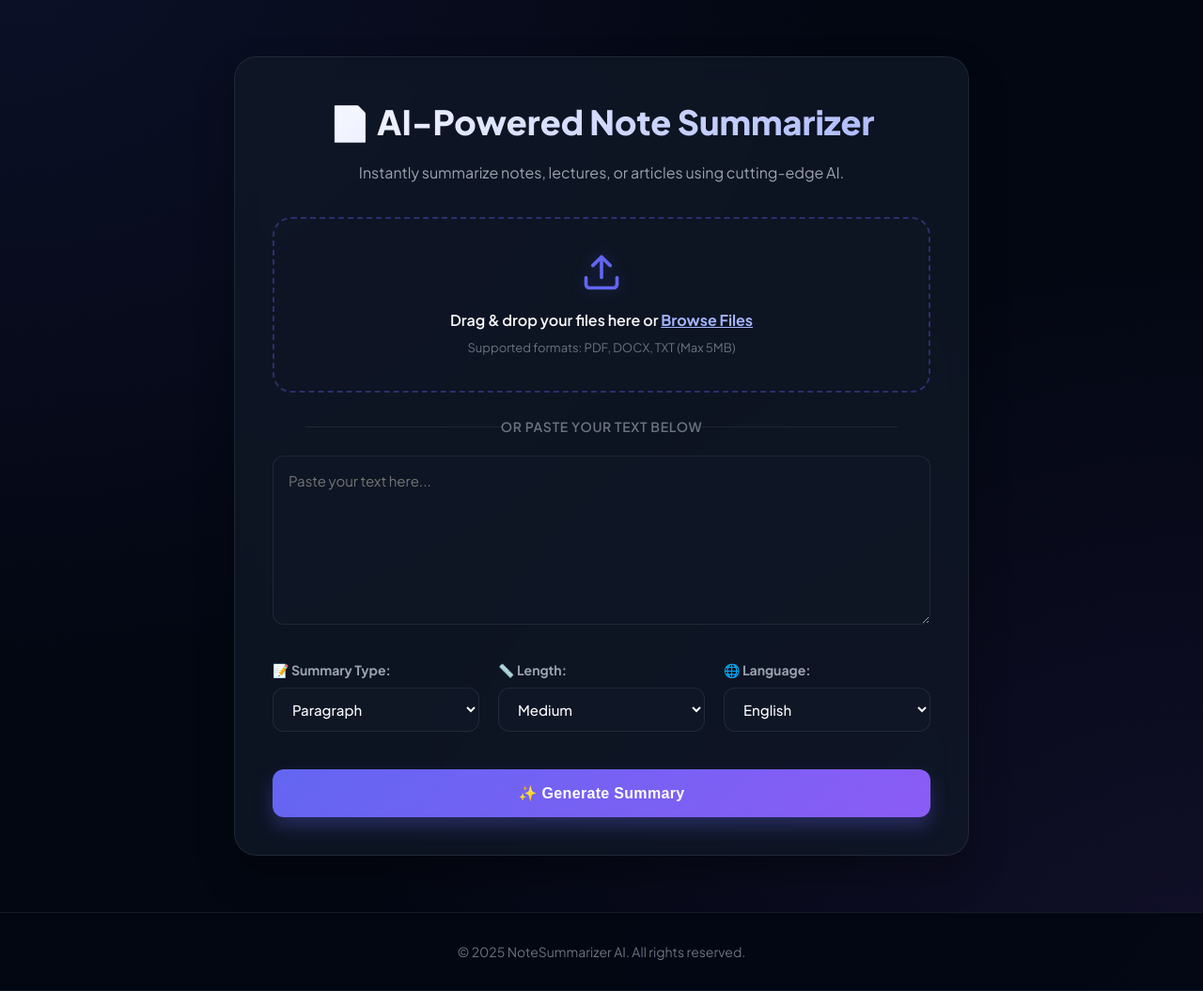
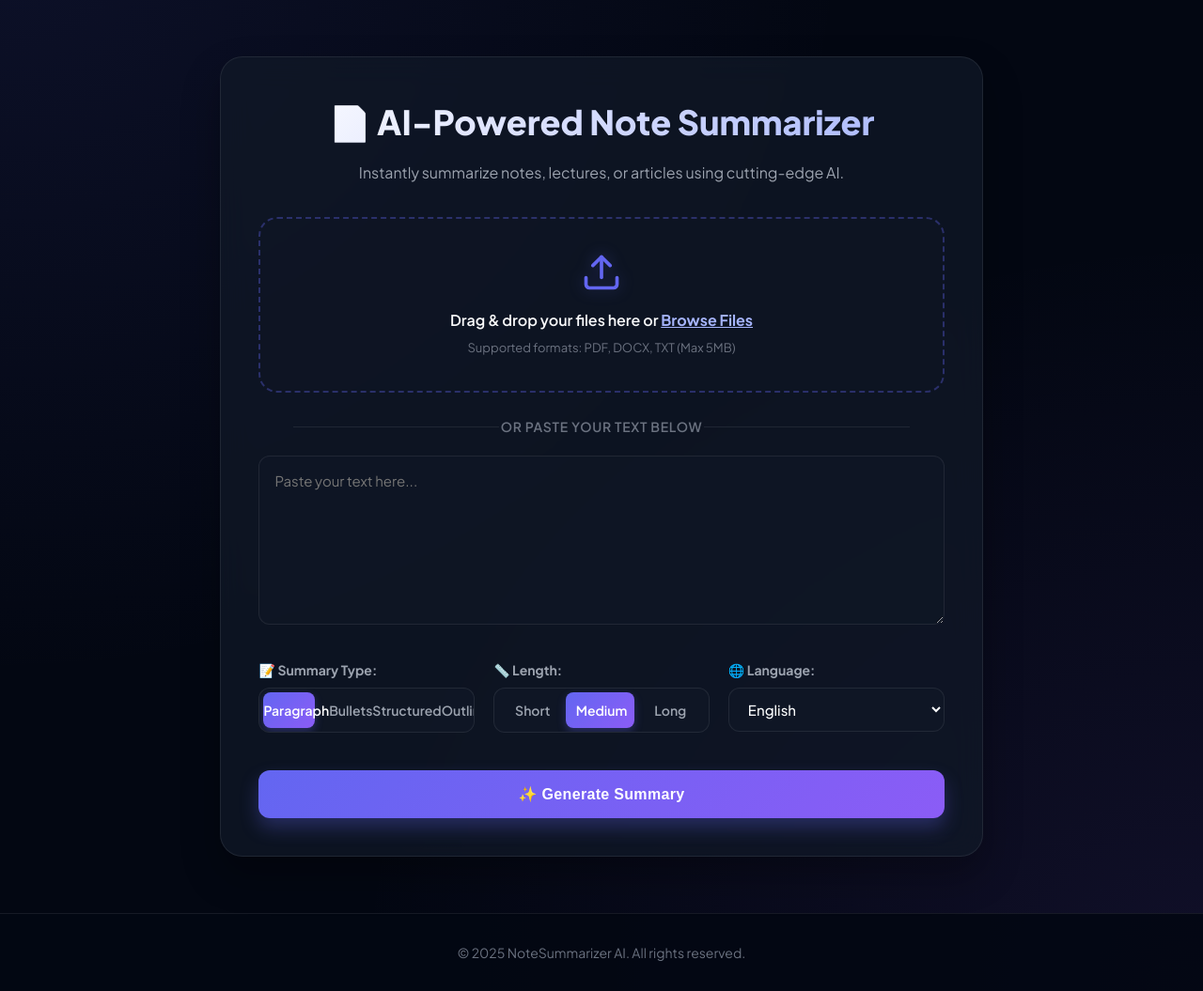
Before and after one commit to Sanjay-Mathivanan/NoteSummarizerAI, a Flask app: page /summarize in a window 1280 px wide. Shown: the part 77-1132 px from the top of the page at 94% size. Run offline with Flask 3, Linux system fonts and the light colour scheme.

Commit message:
Upgrade: Replace Summary Type & Length dropdown selects with custom Segmented Slider Controls

```diff
--- a/static/style.css
+++ b/static/style.css
@@ -797,3 +797,101 @@ footer a:hover {
   transform: translateY(-1px);
   box-shadow: 0 4px 10px rgba(99, 102, 241, 0.15);
 }
+
+/* Segmented Control styling */
+.segmented-control {
+  position: relative;
+  display: flex;
+  background: rgba(17, 24, 39, 0.8);
+  border: 1px solid var(--card-border);
+  padding: 4px;
+  border-radius: 12px;
+  width: 100%;
+  height: 48px;
+  align-items: center;
+  overflow: hidden;
+}
+
+.segmented-control input[type="radio"] {
+  display: none;
+}
+
+.segmented-control label {
+  flex: 1;
+  text-align: center;
+  font-size: 14px;
+  font-weight: 600;
+  color: var(--text-secondary);
+  cursor: pointer;
+  z-index: 2;
+  margin-bottom: 0;
+  transition: color 0.25s ease;
+  user-select: none;
+  height: 100%;
+  display: flex;
+  justify-content: center;
+  align-items: center;
+}
+
+.segmented-control input[type="radio"]:checked + label {
+  color: #fff;
+}
+
+/* Slider indicator */
+.segmented-slider {
+  position: absolute;
+  top: 4px;
+  bottom: 4px;
+  left: 4px;
+  border-radius: 8px;
+  background: var(--primary-gradient);
+  box-shadow: 0 4px 10px rgba(99, 102, 241, 0.3);
+  transition: all 0.3s cubic-bezier(0.25, 0.8, 0.25, 1);
+  z-index: 1;
+}
+
+/* Calculations for Length Control (3 items) */
+.length-control .segmented-slider {
+  width: calc(100% / 3 - 8px / 3);
+}
+
+#length-short:checked ~ .segmented-slider {
+  left: 4px;
+}
+
+#length-medium:checked ~ .segmented-slider {
+  left: calc(100% / 3);
+}
+
+#length-long:checked ~ .segmented-slider {
+  left: calc(2 * 100% / 3 - 4px);
+}
+
+/* Calculations for Type Control (4 items) */
+.type-control .segmented-slider {
+  width: calc(100% / 4 - 8px / 4);
+}
+
+#type-paragraph:checked ~ .segmented-slider {
+  left: 4px;
+}
+
+#type-bullets:checked ~ .segmented-slider {
+  left: calc(100% / 4);
+}
+
+#type-structured:checked ~ .segmented-slider {
+  left: calc(2 * 100% / 4 - 2px);
+}
+
+#type-outline:checked ~ .segmented-slider {
+  left: calc(3 * 100% / 4 - 4px);
+}
+
+/* Make option group expand nicely on mobile */
+@media (max-width: 900px) {
+  .full-width-mobile {
+    width: 100% !important;
+    flex: 1 1 100% !important;
+  }
+}
--- a/templates/summarize.html
+++ b/templates/summarize.html
@@ -53,29 +53,43 @@
       <textarea name="noteText" placeholder="Paste your text here...">{{ input_text }}</textarea>
 
       <div class="options-box">
-        <div class="option-group">
-          <label for="summaryType">📝 Summary Type:</label>
-          <select name="summaryType" id="summaryType">
-            <option value="Paragraph" {% if selected_summary_type == 'Paragraph' %}selected{% endif %}>Paragraph</option>
-            <option value="Bullet Points" {% if selected_summary_type == 'Bullet Points' %}selected{% endif %}>Bullet Points</option>
-            <option value="Structured Notes" {% if selected_summary_type == 'Structured Notes' %}selected{% endif %}>Structured Notes</option>
-            <option value="Outline" {% if selected_summary_type == 'Outline' %}selected{% endif %}>Outline</option>
-          </select>
+        <div class="option-group full-width-mobile">
+          <label>📝 Summary Type:</label>
+          <div class="segmented-control type-control">
+            <input type="radio" name="summaryType" id="type-paragraph" value="Paragraph" {% if selected_summary_type == 'Paragraph' or not selected_summary_type %}checked{% endif %}>
+            <label for="type-paragraph">Paragraph</label>
+
+            <input type="radio" name="summaryType" id="type-bullets" value="Bullet Points" {% if selected_summary_type == 'Bullet Points' %}checked{% endif %}>
+            <label for="type-bullets">Bullets</label>
+
+            <input type="radio" name="summaryType" id="type-structured" value="Structured Notes" {% if selected_summary_type == 'Structured Notes' %}checked{% endif %}>
+            <label for="type-structured">Structured</label>
+
+            <input type="radio" name="summaryType" id="type-outline" value="Outline" {% if selected_summary_type == 'Outline' %}checked{% endif %}>
+            <label for="type-outline">Outline</label>
+            <div class="segmented-slider"></div>
+          </div>
         </div>
 
         <div class="option-group">
-          <label for="length">📏 Length:</label>
-          <select name="length" id="length">
-            <option value="Short" {% if selected_length == 'Short' %}selected{% endif %}>Short</option>
-            <option value="Medium" {% if selected_length == 'Medium' %}selected{% endif %}>Medium</option>
-            <option value="Long" {% if selected_length == 'Long' %}selected{% endif %}>Long</option>
-          </select>
+          <label>📏 Length:</label>
+          <div class="segmented-control length-control">
+            <input type="radio" name="length" id="length-short" value="Short" {% if selected_length == 'Short' %}checked{% endif %}>
+            <label for="length-short">Short</label>
+
+            <input type="radio" name="length" id="length-medium" value="Medium" {% if selected_length == 'Medium' or not selected_length %}checked{% endif %}>
+            <label for="length-medium">Medium</label>
+
+            <input type="radio" name="length" id="length-long" value="Long" {% if selected_length == 'Long' %}checked{% endif %}>
+            <label for="length-long">Long</label>
+            <div class="segmented-slider"></div>
+          </div>
         </div>
 
         <div class="option-group">
           <label for="language">🌐 Language:</label>
           <select name="language" id="language">
-            <option value="English" {% if selected_language == 'English' %}selected{% endif %}>English</option>
+            <option value="English" {% if selected_language == 'English' or not selected_language %}selected{% endif %}>English</option>
             <option value="Tamil" {% if selected_language == 'Tamil' %}selected{% endif %}>Tamil</option>
             <option value="Hindi" {% if selected_language == 'Hindi' %}selected{% endif %}>Hindi</option>
           </select>
```
